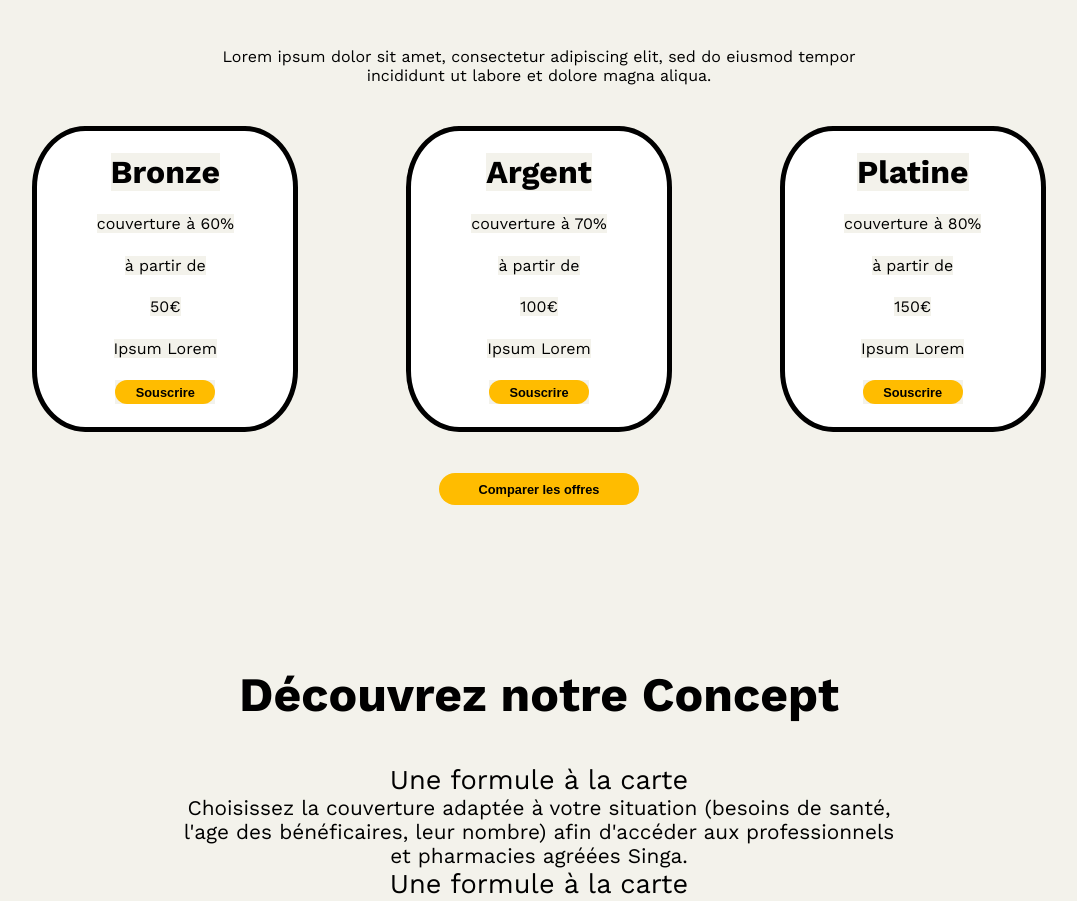
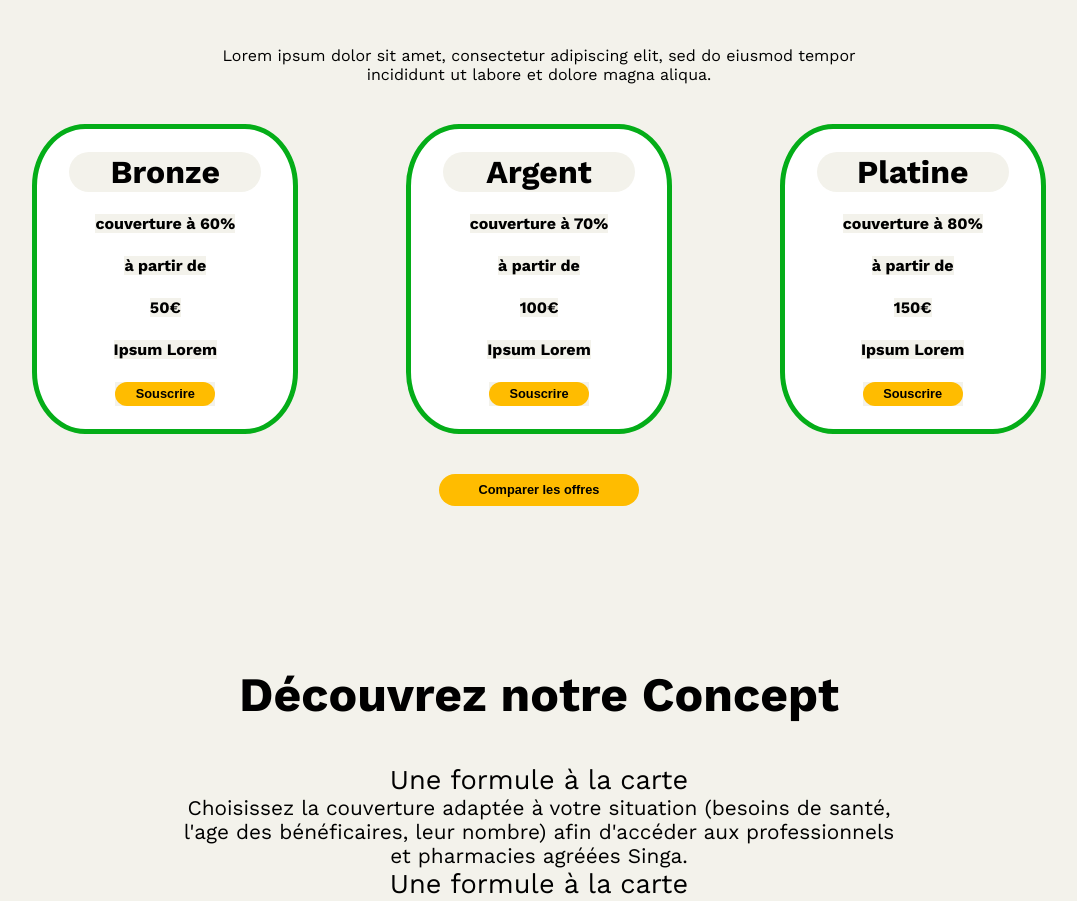
Before and after one commit to WildCodeSchool/paris-0921-project3-my-singa-assurance, a React (Vite) app: page / in a window 1280 px wide. Shown: the part 1000-1901 px from the top of the page, without its empty margins (101-1178 px from the left). Built offline with nearby package versions, Linux system fonts and the light colour scheme.

Commit message:
CSS implemented for homepageTarif : cards border & hoover

```diff
--- a/src/components/TarifCard.jsx
+++ b/src/components/TarifCard.jsx
@@ -4,7 +4,9 @@ import style from './style/TarifCard.module.scss';
 const TarifCard = ({ title, couverture, prix, desc }) => {
   return (
     <div className={style.tarifCardContainer}>
-      <h1 className="CardTitle">{title}</h1>
+      <div className={style.titleContainer}>
+        <h1 className="CardTitle">{title}</h1>
+      </div>
       <div>couverture à {couverture}%</div>
       <div> à partir de </div>
       <div>{prix}€</div>
--- a/src/components/style/TarifCard.module.scss
+++ b/src/components/style/TarifCard.module.scss
@@ -1,5 +1,5 @@
 .tarifCardContainer {
-  border: solid 5px;
+  border: solid 5px #04ad18;
   display: flex;
   flex-direction: column;
   align-items: center;
@@ -9,6 +9,13 @@
   justify-content: space-evenly;
   border-radius: 20%;
   background-color: white;
+  font-weight: bold;
+}
+
+.tarifCardContainer:hover {
+  transform: scale(1.3);
+  transition-duration: 750ms;
+  cursor: pointer;
 }
 
 .buttons {
@@ -22,3 +29,12 @@
     font-weight: bold;
   }
 }
+
+.titleContainer {
+  display: flex;
+  justify-content: center;
+  align-items: center;
+  height: 5vh;
+  width: 15vw;
+  border-radius: 30px;
+}
```
